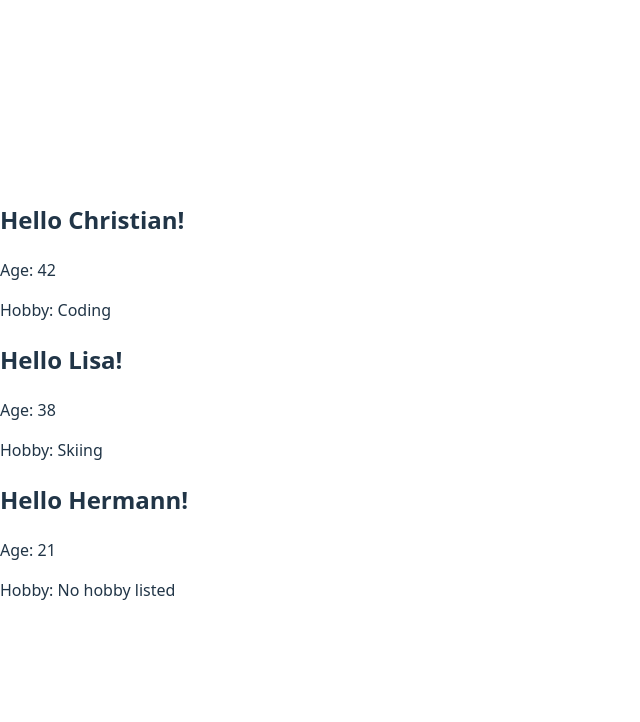
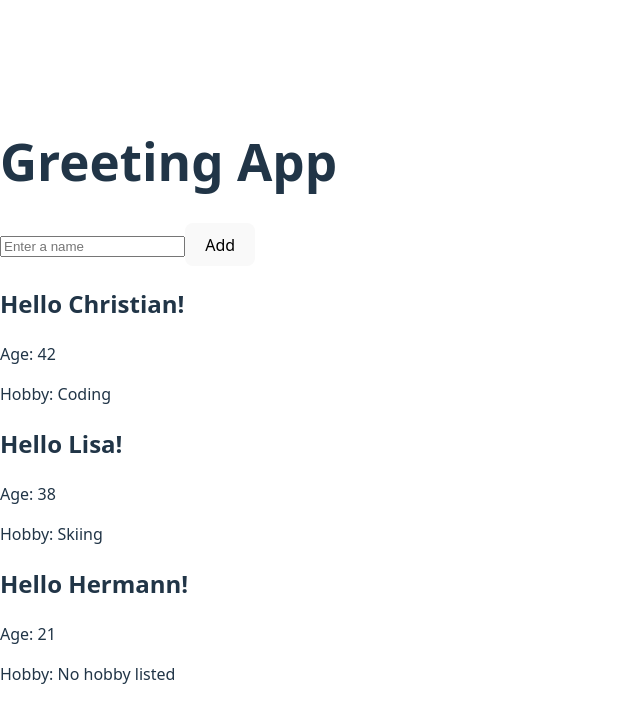
Before and after one commit to Christian-Hermann/React-Playground, a React (Vite) app: page / in a window 1280 px wide. Shown: the top 722 px of the page, without its empty margins (0-640 px from the left). Built offline with nearby package versions, Linux system fonts and the light colour scheme.

Commit message:
Add input to dynamically add names

```diff
--- a/src/App.jsx
+++ b/src/App.jsx
@@ -2,14 +2,43 @@ import { useState } from "react";
 import Greeting from "./Greeting";
 
 function App() {
-  const people = [
+  const [people, setPeople] = useState([
     { name: "Christian", age: 42, hobby: "Coding" },
     { name: "Lisa", age: 38, hobby: "Skiing" },
     { name: "Hermann", age: 21, hobby: "" },
-  ];
+  ]);
+
+  const [newName, setNewName] = useState("");
+
+  function handleInputChange(event) {
+    setNewName(event.target.value);
+  }
+
+  function handleAddPerson() {
+    if (newName.trim() === "") return;
+
+    const newPerson = {
+      name: newName,
+      age: null,
+      hobby: "",
+    };
+
+    setPeople([...people, newPerson]);
+    setNewName("");
+  }
 
   return (
     <div>
+      <h1>Greeting App</h1>
+
+      <input
+        type="text"
+        placeholder="Enter a name"
+        value={newName}
+        onChange={handleInputChange}
+      />
+      <button onClick={handleAddPerson}>Add</button>
+
       {people.map((person, index) => (
         <Greeting
           key={index}
```
